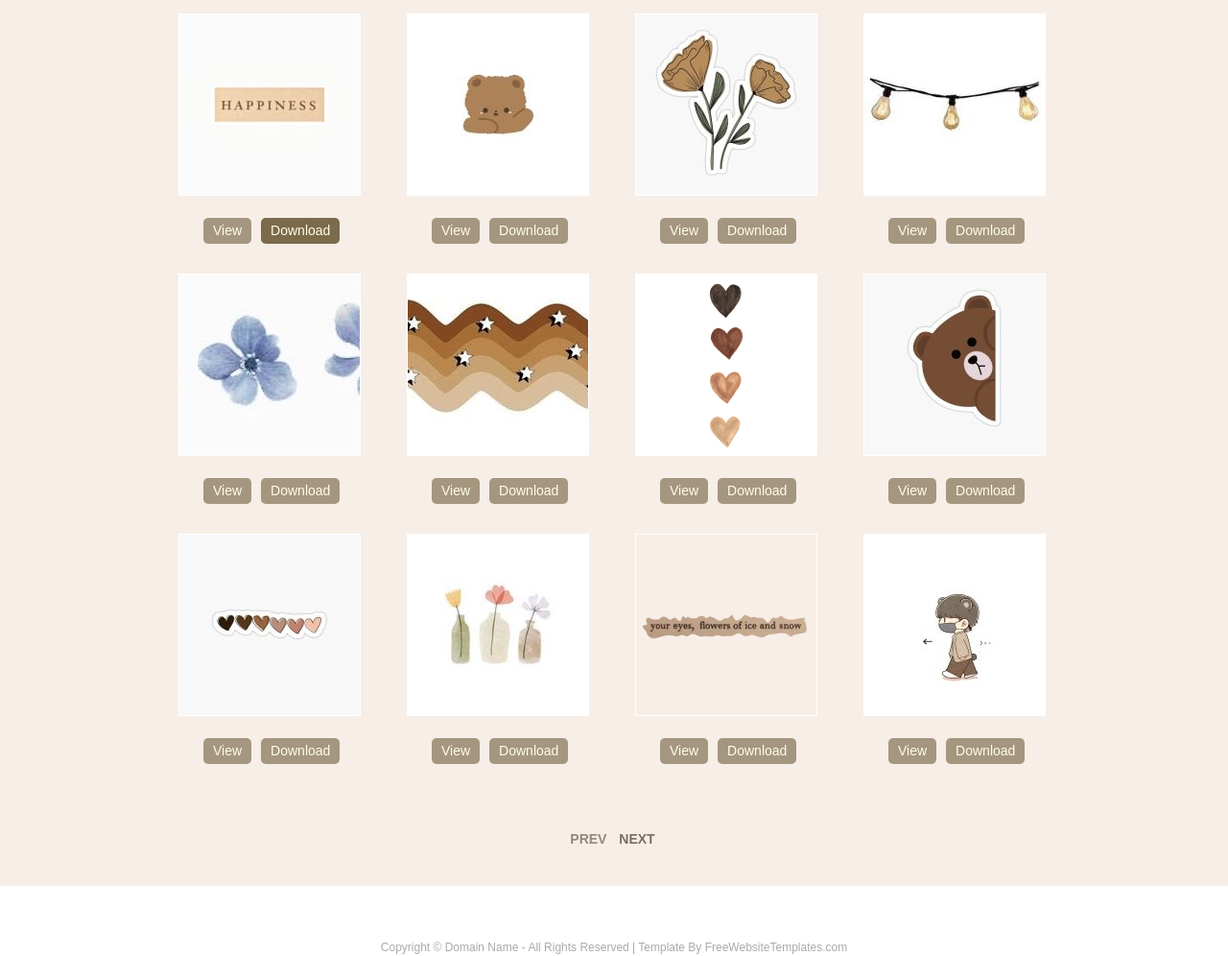
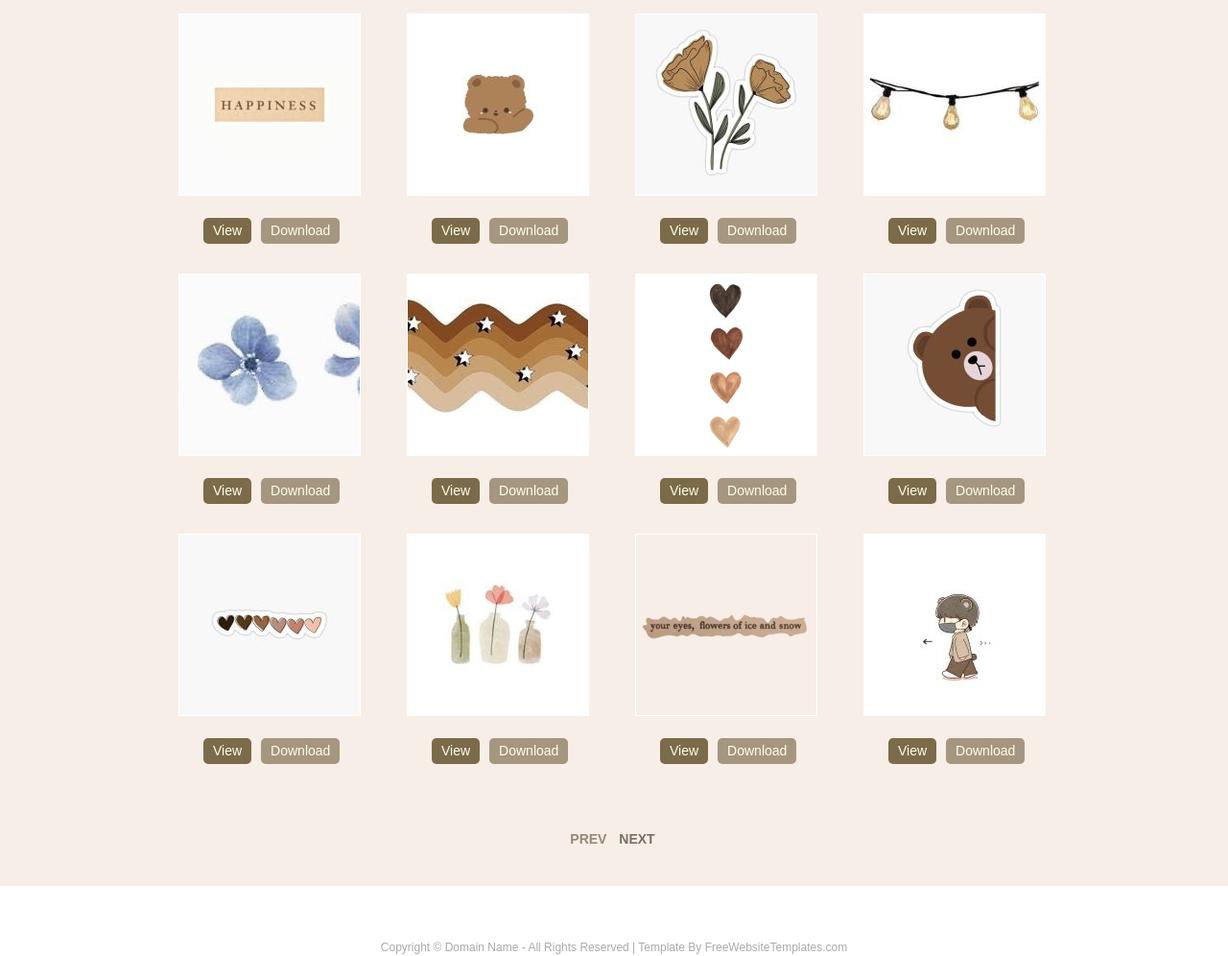
Before and after one commit to Sorsogon-State-University-Bulan-Campus/bsit-2-2-2022-grp-8-estur-et-al, a plain HTML site: page accessories.html in a window 1280 px wide. Shown: the part 436-1432 px from the top of the page at 96% size. Drawn offline with Linux system fonts and the light colour scheme; a web font is replaced by a local one.

Commit message:
update images in accessories.html

```diff
--- a/accessories.html
+++ b/accessories.html
@@ -34,44 +34,44 @@
       <div>
         <ul class="accessories">
           <li class="first"> <a href="#" class="thumbnail"><img src="images/accessory image-01.jpg" alt=""></a>
-            <div> <a href="#">View</a> <a class="selected" href="#">Download</a> </div>
+            <div> <a class="selected" href="images/accessory image-01.jpg">View</a> <a href="#">Download</a> </div>
           </li>
           <li> <a href="#" class="thumbnail"><img src="images/accessory image-02.jpg" alt=""></a>
-            <div> <a href="#">View</a> <a href="#">Download</a> </div>
+            <div> <a class="selected" href="images/accessory image-02.jpg">View</a> <a href="#">Download</a> </div>
           </li>
           <li> <a href="#" class="thumbnail"><img src="images/accessory image-03.jpg" alt=""></a>
-            <div> <a href="#">View</a> <a href="#">Download</a> </div>
+            <div> <a class="selected" href="images/accessory image-03.jpg">View</a> <a href="#">Download</a> </div>
           </li>
           <li> <a href="#" class="thumbnail"><img src="images/accessory image-04.jpg" alt=""></a>
-            <div> <a href="#">View</a> <a href="#">Download</a> </div>
+            <div> <a class="selected" href="images/accessory image-04.jpg">View</a> <a href="#">Download</a> </div>
           </li>
         </ul>
         <ul class="accessories">
           <li class="first"> <a href="#" class="thumbnail"><img src="images/accessory image-05.jpg" alt=""></a>
-            <div> <a href="#">View</a> <a href="#">Download</a> </div>
+            <div> <a class="selected" href="images/accessory image-05.jpg">View</a> <a href="#">Download</a> </div>
           </li>
           <li> <a href="#" class="thumbnail"><img src="images/accessory image-06.jpg" alt=""></a>
-            <div> <a href="#">View</a> <a href="#">Download</a> </div>
+            <div> <a class="selected" href="images/accessory image-06.jpg">View</a> <a href="#">Download</a> </div>
           </li>
           <li> <a href="#" class="thumbnail"><img src="images/accessory image-07.png" alt=""></a>
-            <div> <a href="#">View</a> <a href="#">Download</a> </div>
+            <div> <a class="selected" href="images/accessory image-07.png">View</a> <a href="#">Download</a> </div>
           </li>
           <li> <a href="#" class="thumbnail"><img src="images/accessory image-08.jpg" alt=""></a>
-            <div> <a href="#">View</a> <a href="#">Download</a> </div>
+            <div> <a class="selected" href="images/accessory image-08.jpg">View</a> <a href="#">Download</a> </div>
           </li>
         </ul>
         <ul class="accessories">
           <li class="first"> <a href="#" class="thumbnail"><img src="images/accessory image-09.jpg" alt=""></a>
-            <div> <a href="#">View</a> <a href="#">Download</a> </div>
+            <div> <a class="selected" href="images/accessory image-09.jpg">View</a> <a href="#">Download</a> </div>
           </li>
           <li> <a href="#" class="thumbnail"><img src="images/accessory image-010.jpg" alt=""></a>
-            <div> <a href="#">View</a> <a href="#">Download</a> </div>
+            <div> <a class="selected" href="images/accessory image-010.jpg">View</a> <a href="#">Download</a> </div>
           </li>
           <li> <a href="#" class="thumbnail"><img src="images/accessory image-011.png" alt=""></a>
-            <div> <a href="#">View</a> <a href="#">Download</a> </div>
+            <div> <a class="selected" href="images/accessory image-011.png">View</a> <a href="#">Download</a> </div>
           </li>
           <li> <a href="#" class="thumbnail"><img src="images/accessory image-012.jpg" alt=""></a>
-            <div> <a href="#">View</a> <a href="#">Download</a> </div>
+            <div> <a class="selected" href="images/accessory image-012.jpg">View</a> <a href="#">Download</a> </div>
           </li>
         </ul>
         <div id="paging"> <a href="#" class="prev">Prev</a> <a href="#" class="next current">Next</a> </div>
```
